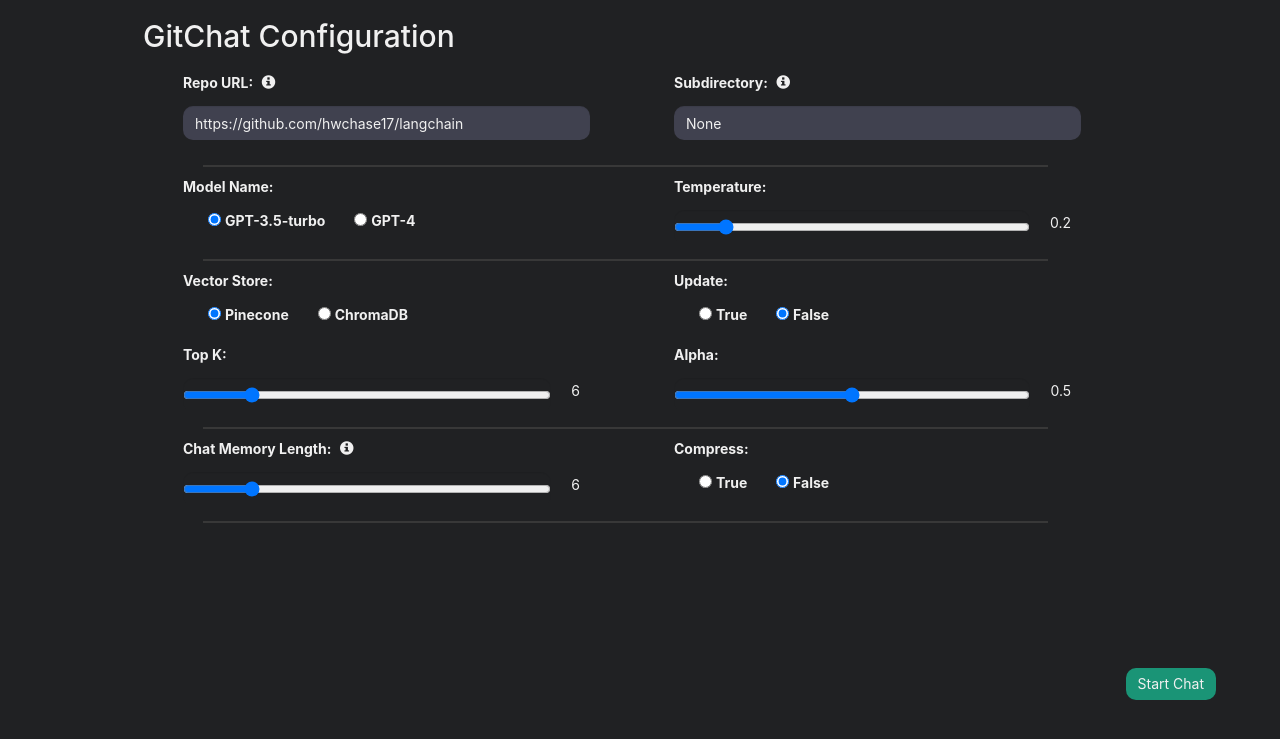
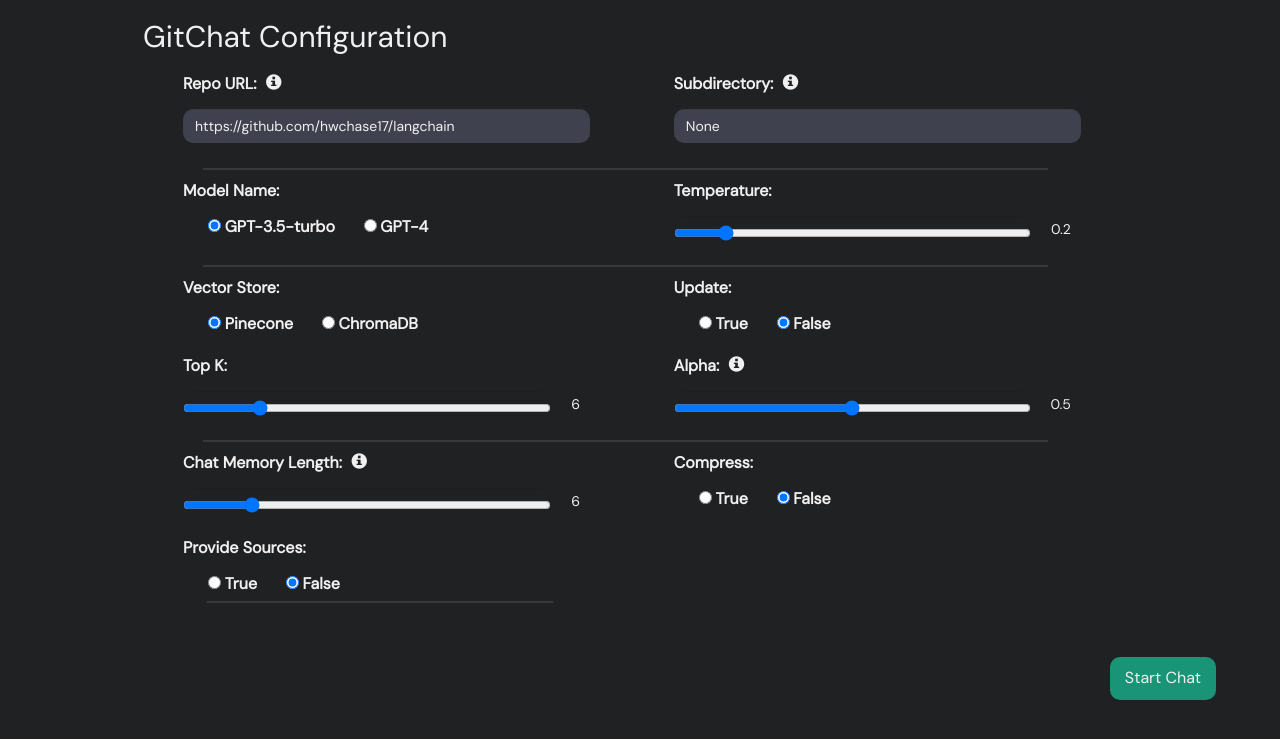
Before and after one commit to SimonB97/GitChat, a Flask app: page /start in a window 1280 px wide. Shown: the top 739 px of the page. Run offline with Flask 2, Linux system fonts and the light colour scheme; some libraries are stand-ins or nearby versions.

Commit message:
feature: python files automatically decoded
refactor: response is yielded, styling

```diff
--- a/TODO.txt
+++ b/TODO.txt
@@ -8,3 +8,4 @@ IMPORTANT:
 - add streaming of responses
 - fix update function
 - automatic text encoding recognition (https://charset-normalizer.readthedocs.io/en/latest/)
+- finish qa with sources chain support
--- a/src/app.py
+++ b/src/app.py
@@ -1,7 +1,8 @@
 import os
 import webbrowser
 import socket
-from flask import Flask, redirect, request, render_template, jsonify, url_for
+from flask import Flask, redirect, request, render_template, jsonify, url_for, stream_with_context, Response
+
 from chatbot import generate_answer, chatbot_response, initialize_chatbot
 
 def get_ip_address():
@@ -9,8 +10,9 @@ def get_ip_address():
     ip_address = socket.gethostbyname(hostname)
     return ip_address
 
+
 # Initialize the chatbot
-chain, retriever, memory = None, None, None
+chain, retriever, memory, provide_sources = None, None, None, None
 
 app = Flask(__name__)
 
@@ -37,6 +39,8 @@ def start():
         vector_store = request.form["vector_store"]
         compress = request.form["compress"]
         model_name_compressor = request.form["model_name_compressor"]
+        global provide_sources
+        provide_sources = request.form["provide_sources"]
 
         print(f"repo url in request complete: {repo_url}")
 
@@ -44,26 +48,45 @@ def start():
 
         # initiazlize the chatbot and store the variables in the global scope
         global chain, retriever, memory
-        chain, retriever, memory = initialize_chatbot(model_name, top_k, temperature, mem_window_k, alpha, repo_url, subdirectory, update, vector_store, compress, model_name_compressor)
+        chain, retriever, memory = initialize_chatbot(model_name, top_k, temperature, mem_window_k, alpha, repo_url, subdirectory, update, vector_store, compress, model_name_compressor, provide_sources)
 
         return redirect(url_for("index"))
     return render_template("start_page.html")
 
 
+# @app.route("/", methods=["GET", "POST"])
+# def index():
+#     if request.method == "POST":
+#         text_input = request.form["text_input"]
+#         response = chatbot_response(
+#             text_input,
+#             generate_answer,
+#             memory,
+#             chain,
+#             retriever,
+#             provide_sources
+#             )
+#         return jsonify(response=response)
+
+#     return render_template("index.html")
+
+
+# first attempt at streaming
 @app.route("/", methods=["GET", "POST"])
 def index():
     if request.method == "POST":
         text_input = request.form["text_input"]
-        response = chatbot_response(
-            text_input,
-            generate_answer,
-            memory,
-            chain,
-            retriever
-            )
-        return jsonify(response=response)
+
+        def generate(text_input):
+            for token in chatbot_response(text_input, generate_answer, memory, chain, retriever, provide_sources):
+                print(token)
+                yield token
+
+        return Response(stream_with_context(generate(text_input)), content_type='text/plain')
 
     return render_template("index.html")
+
+
 
 
 @app.route("/clear_memory", methods=["POST"])
--- a/src/templates/start_page.html
+++ b/src/templates/start_page.html
@@ -9,10 +9,13 @@
     <link rel="stylesheet" href="https://cdnjs.cloudflare.com/ajax/libs/qtip2/3.0.3/jquery.qtip.min.css" />
     <script src="https://cdnjs.cloudflare.com/ajax/libs/qtip2/3.0.3/jquery.qtip.min.js"></script>
 
+    <link rel="preconnect" href="https://fonts.googleapis.com">
+    <link rel="preconnect" href="https://fonts.gstatic.com" crossorigin>
+    <link href="https://fonts.googleapis.com/css2?family=DM+Sans&display=swap" rel="stylesheet">
 
     <style>
         body {
-            font-family: 'Soehne', -apple-system, BlinkMacSystemFont, 'Segoe UI', Roboto, Oxygen, Ubuntu, Cantarell, 'Open Sans', 'Helvetica Neue', sans-serif;
+            font-family: 'DM Sans', sans-serif;
             background: #202123;
             color: #f0f0f0;
         }
@@ -23,6 +26,7 @@
 
         label {
             font-weight: bold;
+            font-size: 16px;
         }
 
         .info-icon {
@@ -49,10 +53,12 @@
             border: none;
             border-radius: 10px;
             color: #f0f0f0;
+            padding: 10px 15px;
+            font-size: 16px;
         }
 
         .btn-primary:hover {
-            background-color: #198d6d;
+            background-color: #157258;
         }
 
         .container {
@@ -129,6 +135,8 @@
             flex-grow: 1;
             margin-right: 20px;
         }
+
+
 
     </style>
     <script>
@@ -229,12 +237,13 @@
                 <div class="form-group">
                     <label for="top_k">Top K:</label>
                     <div class="slider-container">
-                        <input type="range" class="form-control" id="top_k" name="top_k" min="0" max="40" step="1" value="6" oninput="updateSliderValue(this, 'top_k_output')" required>
+                        <input type="range" class="form-control" id="top_k" name="top_k" min="1" max="30" step="1" value="6" oninput="updateSliderValue(this, 'top_k_output')" required>
                         <span id="top_k_output">6</span>
                     </div>
                 </div>
                 <div id="alpha_form" class="form-group">
-                    <label for="alpha">Alpha:</label>
+                    <label for="alpha">Alpha: <i class="info-icon glyphicon glyphicon-info-sign" data-tooltip="The alpha parameter controls the weighting between the dense and sparse vector search scores when Hybrid Search is used, which is currently the only search option for Pinecone. (see https://www.pinecone.io/learn/hybrid-search-intro/)
+                    [1 -> Dense Search, 0 -> Sparse Search, 0.5 -> Hybrid Search] Advice: Use higher values for documents that are likely similar to the training domain of the LLM. Use lower values for documents with domain-specific language (e.g. Code, Medical Research Papers)" ></i></label>
                     <div class="slider-container">
                         <input type="range" class="form-control" id="alpha" name="alpha" min="0.1" max="0.9" step="0.1" value="0.5" oninput="updateSliderValue(this, 'alpha_output')" required>
                         <span id="alpha_output">0.5</span>
@@ -274,6 +283,14 @@
                         </select>
                     </div>
                 </div>
+                <div class="form-group">
+                    <label for="provide_sources">Provide Sources:</label>
+                    <div>
+                        <input type="radio" id="provide_sources_true" name="provide_sources" value="true">
+                        <label for="provide_sources_true">True</label>
+                        <input type="radio" id="provide_sources_false" name="provide_sources" value="false" checked>
+                        <label for="provide_sources_false">False</label>
+                </div>
                 <div class="horizontal-line"></div>
             </div>
             <button type="submit" class="btn btn-primary submit-button">Start Chat</button>
```
Also changed, not shown: src/chatbot.py (+101 -26 lines), src/templates/index.html (+6 -2 lines), src/utils/helpers.py (+10 -2 lines), README.md.
